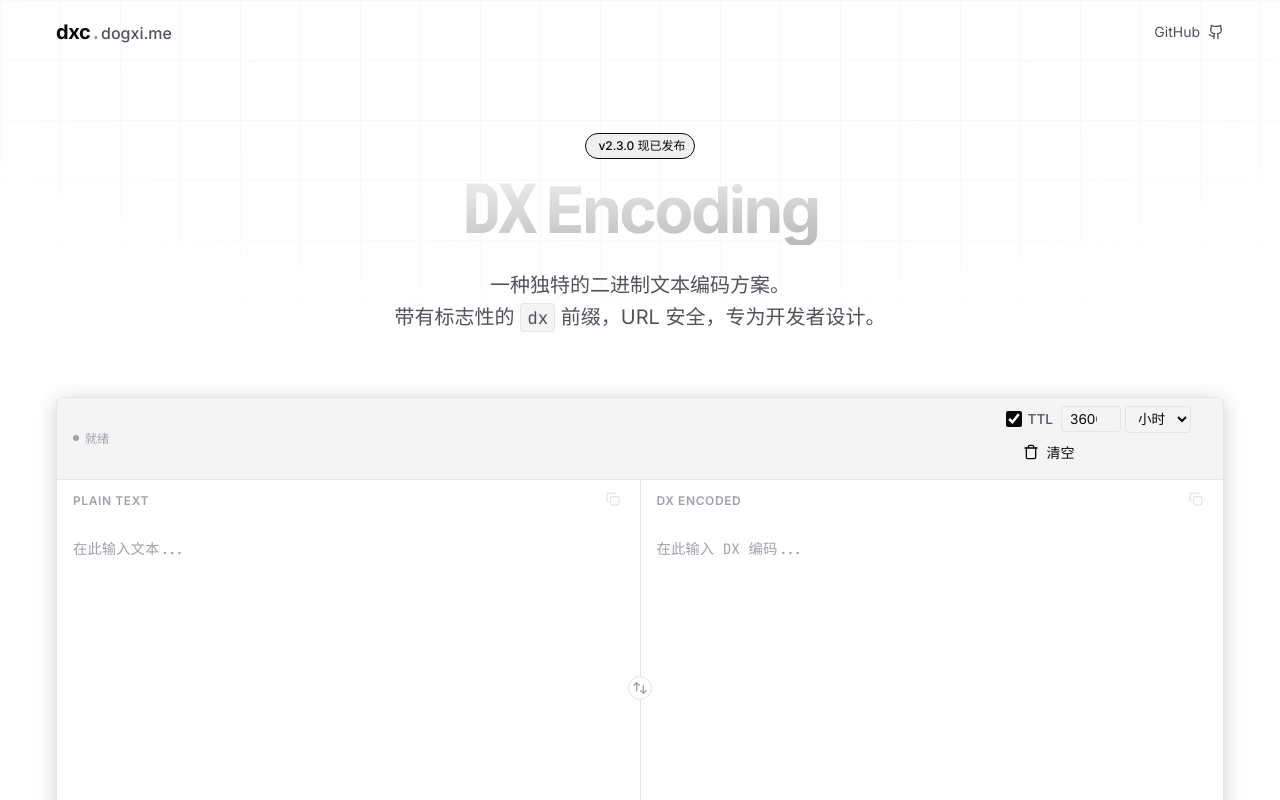
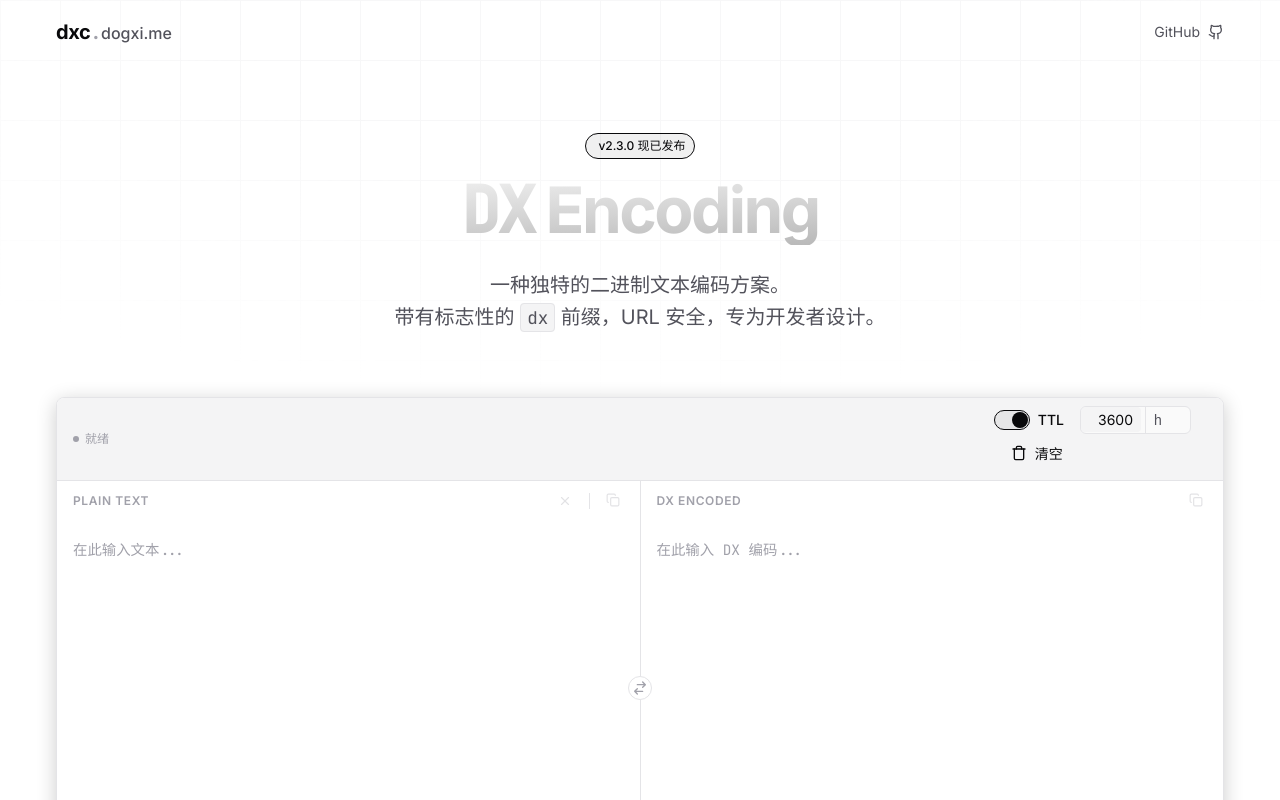
Before and after one commit to dogxii/dxcode, a SvelteKit app in the folder web/: page / in a window 1280 px wide. Both pictures are taken after a click on the label "TTL". Shown: the top 800 px of the page. Built offline with nearby package versions, Linux system fonts and the light colour scheme.

Commit message:
chore(web): Update

```diff
--- a/web/src/routes/+layout.svelte
+++ b/web/src/routes/+layout.svelte
@@ -1,7 +1,40 @@
 <script lang="ts">
+  import { navigating } from '$app/stores'
   import '../app.css'
 
   let { children } = $props()
 </script>
 
+{#if $navigating}
+  <div class="loading-bar"></div>
+{/if}
+
 {@render children()}
+
+<style>
+  .loading-bar {
+    position: fixed;
+    top: 0;
+    left: 0;
+    width: 100%;
+    height: 2px;
+    background: linear-gradient(
+      90deg,
+      transparent,
+      var(--color-text),
+      transparent
+    );
+    background-size: 50% 100%;
+    animation: loading 1s infinite linear;
+    z-index: 9999;
+  }
+
+  @keyframes loading {
+    0% {
+      background-position: -50% 0;
+    }
+    100% {
+      background-position: 150% 0;
+    }
+  }
+</style>
--- a/web/src/routes/+page.svelte
+++ b/web/src/routes/+page.svelte
@@ -136,6 +136,7 @@
 
     try {
       await navigator.clipboard.writeText(text)
+      showToast('Copied to clipboard')
       if (type === 'plain') {
         copiedPlain = true
         setTimeout(() => (copiedPlain = false), 2000)
@@ -151,6 +152,7 @@
       }
     } catch {
       error = '复制失败'
+      showToast('Copy failed')
     }
   }
 
@@ -161,6 +163,17 @@
     error = ''
     activeSide = null
     decodedTtlInfo = null
+  }
+
+  let toastMessage = ''
+  let toastTimer: ReturnType<typeof setTimeout>
+
+  function showToast(msg: string) {
+    toastMessage = msg
+    if (toastTimer) clearTimeout(toastTimer)
+    toastTimer = setTimeout(() => {
+      toastMessage = ''
+    }, 3000)
   }
 
   // TTL 开关变化时重新编码
@@ -267,34 +280,40 @@
             <div class="toolbar-right">
               <!-- TTL 选项 -->
               <div class="ttl-options">
-                <label class="ttl-toggle">
+                <label class="ttl-toggle-wrapper" title="Enable Time-To-Live">
                   <input
                     type="checkbox"
                     bind:checked={enableTtl}
                     onchange={handleTtlToggle}
+                    class="sr-only"
                   />
-                  <span class="ttl-label">TTL</span>
+                  <div class="toggle-track">
+                    <div class="toggle-thumb"></div>
+                  </div>
+                  <span class="ttl-label-text">TTL</span>
                 </label>
+
                 <div class="ttl-input-group" class:ttl-hidden={!enableTtl}>
                   <input
                     type="number"
                     class="ttl-input"
                     bind:value={ttlValue}
                     min="1"
-                    onchange={handleTtlToggle}
-                    disabled={!enableTtl}
+                    placeholder="0"
+                    oninput={handleTtlToggle}
                   />
+                  <div class="ttl-unit-wrapper">
                     <select
                       class="ttl-select"
                       bind:value={ttlUnit}
                       onchange={handleTtlToggle}
-                    disabled={!enableTtl}
-                  >
-                    <option value="seconds">秒</option>
-                    <option value="minutes">分钟</option>
-                    <option value="hours">小时</option>
-                    <option value="days">天</option>
+                    >
+                      <option value="seconds">s</option>
+                      <option value="minutes">m</option>
+                      <option value="hours">h</option>
+                      <option value="days">d</option>
                     </select>
+                  </div>
                 </div>
               </div>
               <button
@@ -327,6 +346,30 @@
             <div class="editor-pane plain-pane">
               <div class="pane-header">
                 <label for="plain-input" class="pane-title">Plain Text</label>
+                <div class="pane-actions">
+                  <button
+                    class="btn btn-ghost btn-sm copy-btn-icon"
+                    onclick={clear}
+                    disabled={!plainText && !dxText}
+                    aria-label="Clear text"
+                    title="Clear"
+                  >
+                    <svg
+                      xmlns="http://www.w3.org/2000/svg"
+                      width="14"
+                      height="14"
+                      viewBox="0 0 24 24"
+                      fill="none"
+                      stroke="currentColor"
+                      stroke-width="2"
+                      stroke-linecap="round"
+                      stroke-linejoin="round"
+                    >
+                      <path d="M18 6 6 18" />
+                      <path d="m6 6 12 12" />
+                    </svg>
+                  </button>
+                  <div class="action-divider"></div>
                   <button
                     class="copy-btn-icon"
                     onclick={() => copyText(plainText, 'plain')}
@@ -371,9 +414,11 @@
                     {/if}
                   </button>
                 </div>
+              </div>
               <textarea
                 id="plain-input"
                 class="editor-textarea"
+                class:input-error={!!error && activeSide === 'plain'}
                 placeholder="在此输入文本..."
                 value={plainText}
                 oninput={handlePlainInput}
@@ -476,6 +521,7 @@
               <textarea
                 id="dx-input"
                 class="editor-textarea font-mono"
+                class:input-error={!!error && activeSide === 'dx'}
                 placeholder="在此输入 DX 编码..."
                 value={dxText}
                 oninput={handleDxInput}
@@ -925,6 +971,14 @@ fn main() {
       </div>
     </div>
   </footer>
+
+  {#if toastMessage}
+    <div class="toast-container" transition:fade>
+      <div class="toast">
+        {toastMessage}
+      </div>
+    </div>
+  {/if}
 </div>
 
 <style>
@@ -1139,6 +1193,14 @@ fn main() {
     background: rgba(255, 255, 255, 0.02);
   }
 
+  .editor-textarea.input-error {
+    background: rgba(239, 68, 68, 0.05);
+  }
+
+  .editor-textarea.input-error::placeholder {
+    color: rgba(239, 68, 68, 0.5);
+  }
+
   .editor-divider {
     width: 1px;
     background: var(--color-border);
@@ -1150,6 +1212,7 @@ fn main() {
 
   .divider-arrow {
     position: absolute;
+    transform: rotate(90deg);
     width: 24px;
     height: 24px;
     border-radius: 50%;
@@ -1422,6 +1485,162 @@ fn main() {
   }
 
   /* Responsive */
+  .action-divider {
+    width: 1px;
+    height: 16px;
+    background: var(--color-border);
+    margin: 0 4px;
+  }
+
+  /* Toast */
+  .toast-container {
+    position: fixed;
+    bottom: var(--spacing-xl);
+    left: 50%;
+    transform: translateX(-50%);
+    z-index: 100;
+    pointer-events: none;
+  }
+
+  .toast {
+    background: var(--color-bg-card);
+    color: var(--color-text);
+    padding: 0.75rem 1.5rem;
+    border-radius: 9999px;
+    border: 1px solid var(--color-border);
+    box-shadow: 0 10px 15px -3px rgba(0, 0, 0, 0.1);
+    font-size: 0.875rem;
+    font-weight: 500;
+  }
+
+  /* New TTL Options Styles */
+  .ttl-options {
+    display: flex;
+    align-items: center;
+    gap: var(--spacing-md);
+  }
+
+  .ttl-toggle-wrapper {
+    display: flex;
+    align-items: center;
+    gap: var(--spacing-sm);
+    cursor: pointer;
+  }
+
+  .sr-only {
+    position: absolute;
+    width: 1px;
+    height: 1px;
+    padding: 0;
+    margin: -1px;
+    overflow: hidden;
+    clip: rect(0, 0, 0, 0);
+    white-space: nowrap;
+    border-width: 0;
+  }
+
+  .toggle-track {
+    width: 36px;
+    height: 20px;
+    background-color: var(--color-bg-tertiary);
+    border: 1px solid var(--color-border);
+    border-radius: 9999px;
+    position: relative;
+    transition: all var(--transition-fast);
+  }
+
+  .toggle-thumb {
+    width: 16px;
+    height: 16px;
+    background-color: var(--color-text-tertiary);
+    border-radius: 50%;
+    position: absolute;
+    top: 1px;
+    left: 1px;
+    transition: all var(--transition-fast);
+  }
+
+  input:checked + .toggle-track {
+    background-color: var(--color-primary-dim);
+    border-color: var(--color-text);
+  }
+
+  input:checked + .toggle-track .toggle-thumb {
+    transform: translateX(16px);
+    background-color: var(--color-text);
+  }
+
+  .ttl-label-text {
+    font-size: 0.875rem;
+    font-weight: 500;
+    color: var(--color-text);
+  }
+
+  .ttl-input-group {
+    display: flex;
+    align-items: center;
+    border: 1px solid var(--color-border);
+    border-radius: var(--radius-md);
+    background: var(--color-bg-secondary);
+    overflow: hidden;
+    transition: all var(--transition-normal);
+    opacity: 1;
+    width: auto;
+    transform: translateX(0);
+  }
+
+  .ttl-input-group.ttl-hidden {
+    opacity: 0;
+    width: 0;
+    margin: 0;
+    border: 0;
+    transform: translateX(-10px);
+    pointer-events: none;
+  }
+
+  .ttl-input {
+    width: 60px;
+    border: none;
+    padding: 0.25rem 0.5rem;
+    font-size: 0.875rem;
+    text-align: right;
+    -moz-appearance: textfield;
+  }
+  .ttl-input::-webkit-outer-spin-button,
+  .ttl-input::-webkit-inner-spin-button {
+    -webkit-appearance: none;
+    margin: 0;
+  }
+
+  .ttl-input:focus {
+    box-shadow: none;
+    background: var(--color-bg-tertiary);
+  }
+
+  .ttl-unit-wrapper {
+    position: relative;
+    border-left: 1px solid var(--color-border);
+  }
+
+  .ttl-select {
+    border: none;
+    padding: 0.25rem 1.5rem 0.25rem 0.5rem;
+    font-size: 0.875rem;
+    background: transparent;
+    color: var(--color-text-secondary);
+    cursor: pointer;
+    appearance: none;
+    -webkit-appearance: none;
+  }
+
+  .ttl-select:hover {
+    color: var(--color-text);
+  }
+
+  .ttl-select:focus {
+    background: var(--color-bg-tertiary);
+  }
+
   @media (max-width: 768px) {
     .hero-title {
       font-size: 2.5rem;
@@ -1443,7 +1662,7 @@ fn main() {
     }
 
     .divider-arrow {
-      transform: rotate(90deg);
+      transform: rotate(0deg);
     }
 
     .editor-textarea {
```
Also changed, not shown: web/src/routes/+error.svelte (added, +98 -0 lines). Lines whose indentation alone changed are shown as unchanged.
